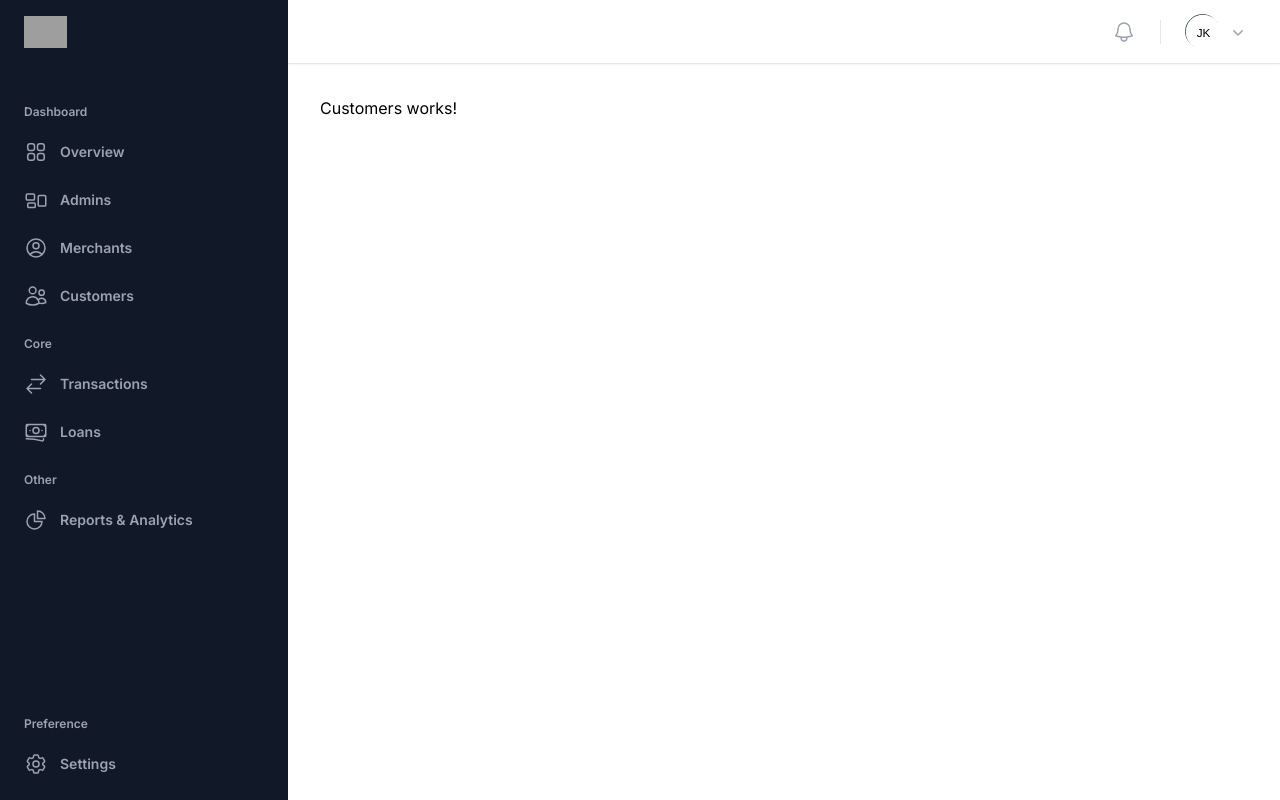
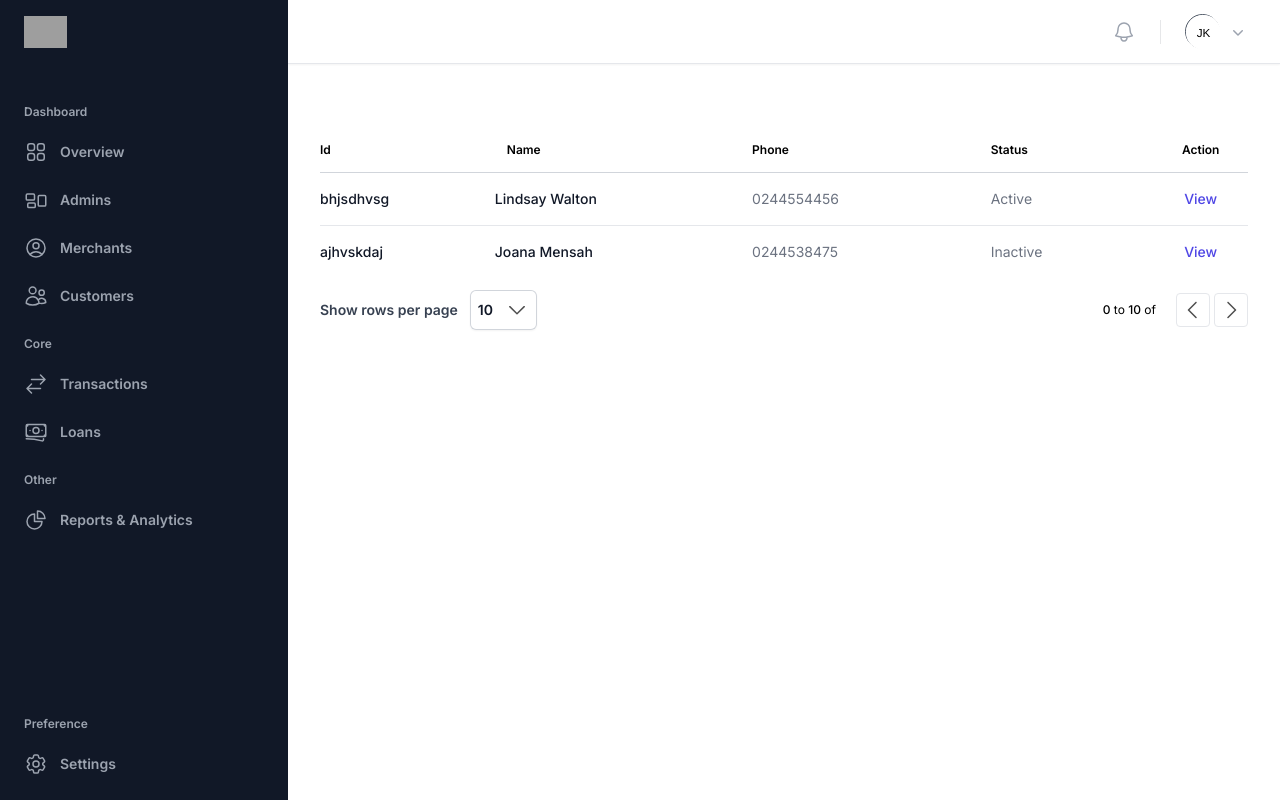
Before and after one commit to Broadspectrum-Digital-Payments/bsl-wallet-admin-frontend, a Next.js app: page /customers in a window 1280 px wide. Built offline with nearby package versions, Linux system fonts and the light colour scheme; grey boxes are pictures that could not be loaded.

Commit message:
added customers list

```diff
--- /dev/null
+++ b/src/app/customers/CustomerList.tsx
@@ -0,0 +1,130 @@
+import Table from "@/components/table/Table";
+import TData from "@/components/table/TData";
+import Pagination from "@/components/table/Pagination";
+import React, {useState} from "react";
+import {IListBoxItem} from "@/utils/interfaces/IDropdownProps";
+
+
+const CustomerList: React.FC = () => {
+
+    const [formData, setFormData] = useState({externalId: '', name: '', phone: '', status: ''});
+    const [hasError, setHasError] = useState<boolean | undefined>(false);
+    const [error, setError] = useState<string | null>(null);
+    const [selectedAdmin, setSelectedCustomer] = useState<{
+        externalId: string;
+        name: string;
+        phone: string;
+        status: string;
+    } | null>(null);
+
+    const tableHeaders = [
+        {label: 'Id', classes: 'py-3.5 pl-4 pr-3 text-left  sm:pl-0'},
+        {label: 'Name', classes: 'hidden px-3 py-3.5 text-left lg:table-cell'},
+        {label: 'Phone', classes: 'hidden px-3 py-3.5 text-left sm:table-cell'},
+        {label: 'Status', classes: 'px-3 py-3.5 text-left'},
+        {label: 'Action', classes: 'relative py-3.5 pl-3 pr-4 sm:pr-0'},
+    ]
+    const customers = [
+        {externalId: 'bhjsdhvsg', name: 'Lindsay Walton', phone: '0244554456', status: 'Active'},
+        {externalId: 'ajhvskdaj', name: 'Joana Mensah', phone: '0244538475', status: 'Inactive'}
+    ]
+
+    const handlePrevious = () => {
+        // if (collections) {
+        //     const {pagination} = collections
+        //     const previousPageNumber = pagination.pageNumber - 1
+        //     return pagination.firstPage ? null : getCollectionTransactions(`rows=${pageOption.value}&pageNumber=${previousPageNumber}`)
+        // }
+    }
+    const handleNext = () => {
+        // if (collections) {
+        //     const {pagination} = collections
+        //     const nextPageNumber = pagination.pageNumber + 1
+        //     return pagination.lastPage ? null : getCollectionTransactions(`rows=${pageOption.value}&pageNumber=${nextPageNumber}`)
+        // }
+    }
+
+    const [pageOption, setPageOption] = useState<IListBoxItem>({
+        label: '10',
+        value: '10'
+    });
+
+    const [modalOpen, setModalOpen] = useState<boolean>(false);
+    const [loading, setLoading] = useState<boolean>(false);
+
+    const perPageOptions: IListBoxItem [] = [
+        {label: '10', value: '10'},
+        {label: '20', value: '20'},
+    ]
+
+    const handleOpenAdminModal = () => {
+        setFormData({name: '', phone: '', status: '', externalId: ''});
+        setModalOpen(true)
+    }
+
+    const handleAddAdmin = () => {
+        console.log(formData)
+        setModalOpen(false)
+    }
+
+    const handleInputChange = (event: React.ChangeEvent<HTMLInputElement>) => {
+        const {name, value} = event.target;
+        setFormData({...formData, [name]: value});
+    };
+
+    const handleEditCustomer = (customer: {
+        externalId: string;
+        name: string;
+        phone: string;
+        status: string;
+    }) => {
+        setSelectedCustomer(customer);
+        setFormData({...customer});
+        setModalOpen(true);
+    };
+
+    return (
+        <>
+            <div>
+                <Table onButtonClick={() => {
+                }}>
+                    {{
+                        headers: tableHeaders,
+                        body:
+                            <>
+                                {customers.map((customer) => (
+                                    <tr key={customer.externalId}>
+                                        <TData label={customer.externalId}
+                                               customClasses="w-full max-w-0 py-4 pl-4 pr-3 text-sm font-medium text-gray-900 sm:w-auto sm:max-w-none sm:pl-0"/>
+                                        <TData label={customer.name}
+                                               customClasses="w-full max-w-0 py-4 pl-4 pr-3 text-sm font-medium text-gray-900 sm:w-auto sm:max-w-none sm:pl-0"/>
+                                        <TData label={customer.phone}
+                                               customClasses="hidden px-3 py-4 text-sm text-gray-500 lg:table-cell"/>
+                                        <TData label={customer.status}
+                                               customClasses="hidden px-3 py-4 text-sm text-gray-500 lg:table-cell"/>
+
+                                        <TData label=""
+                                               customClasses="py-4 pl-3 pr-4 text-center text-sm font-medium sm:pr-0">
+                                            <a
+                                                href="#"
+                                                onClick={() => handleEditCustomer(customer)}
+                                                className="text-indigo-600 hover:text-indigo-900"
+                                            >
+                                                View <span className="sr-only">, {customer.name}</span>
+                                            </a>
+                                        </TData>
+                                    </tr>
+                                ))}
+                            </>
+                    }}
+                </Table>
+                <Pagination
+                    perPageOptions={perPageOptions}
+                    setPageOption={setPageOption}
+                    pageOption={pageOption}/>
+            </div>
+        </>
+    )
+}
+
+export default CustomerList
--- a/src/app/customers/page.tsx
+++ b/src/app/customers/page.tsx
@@ -1,13 +1,12 @@
 "use client"
 import React from 'react'
 import DashboardLayout from "@/components/layout/DashboardLayout";
+import CustomerList from "@/app/customers/CustomerList";
 
 const CustomersPage: React.FC = () => {
     return (
         <DashboardLayout>
-            <div>
-                Customers works!
-            </div>
+           <CustomerList></CustomerList>
         </DashboardLayout>
     )
 }
--- a/src/components/table/Table.tsx
+++ b/src/components/table/Table.tsx
@@ -8,7 +8,8 @@ const Table: React.FC<ITable> = ({children, onButtonClick, buttonText}) => {
             <div className="sm:flex sm:items-center">
                 <div className="sm:flex-auto">
                 </div>
-                <div className="mt-4 sm:ml-16 sm:mt-0 sm:flex-none">
+                { buttonText && <div className="mt-4 sm:ml-16 sm:mt-0 sm:flex-none">
+
                     <Button
                         onClick={onButtonClick}
                         buttonType="button"
@@ -18,6 +19,7 @@ const Table: React.FC<ITable> = ({children, onButtonClick, buttonText}) => {
                         {buttonText}
                     </Button>
                 </div>
+                }
             </div>
 
             <div className="-mx-4 mt-8 sm:-mx-0">
```
